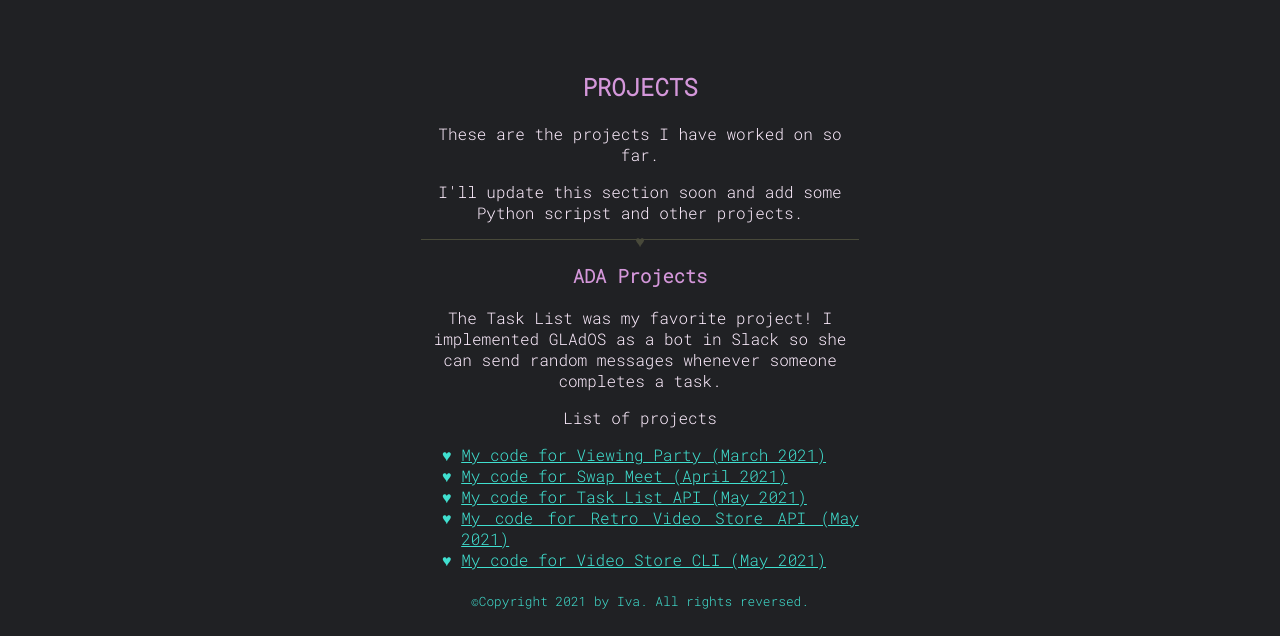
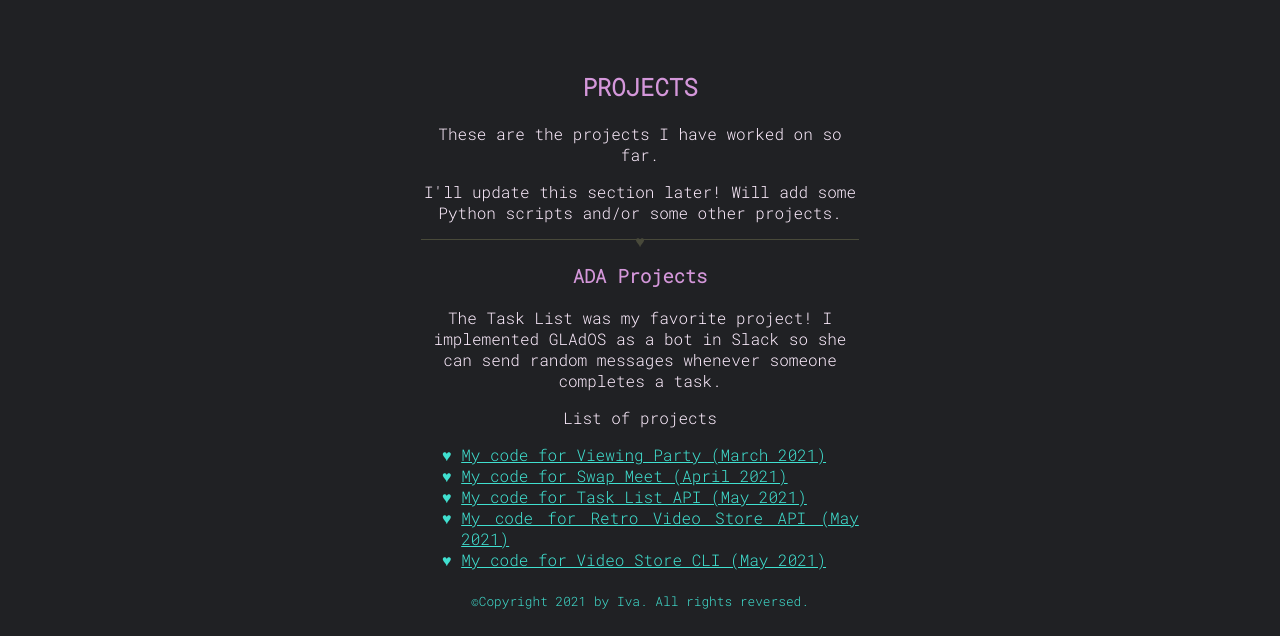
Before and after one commit to i-vs/portfolio-project, a plain HTML site: page portfolio.html in a window 1280 px wide. Shown: the part 178-814 px from the top of the page. Drawn offline with Linux system fonts and the light colour scheme; a web font is replaced by a local one.

Commit message:
Update portfolio.html

```diff
--- a/portfolio.html
+++ b/portfolio.html
@@ -22,7 +22,7 @@
                 <div id="projects" class="short-text">
                 <h2>PROJECTS</h2>
                 <p>These are the projects I have worked on so far.</p>
-                <p>I'll update this section soon and add some Python scripst and other projects.</p>
+                <p>I'll update this section later! Will add some Python scripts and/or some other projects.</p>
                 <hr>
                 <h3>ADA Projects</h3>
                 <p>The Task List was my favorite project! I implemented GLAdOS as a bot in Slack so she can send random messages whenever someone completes a task.</p>
```
